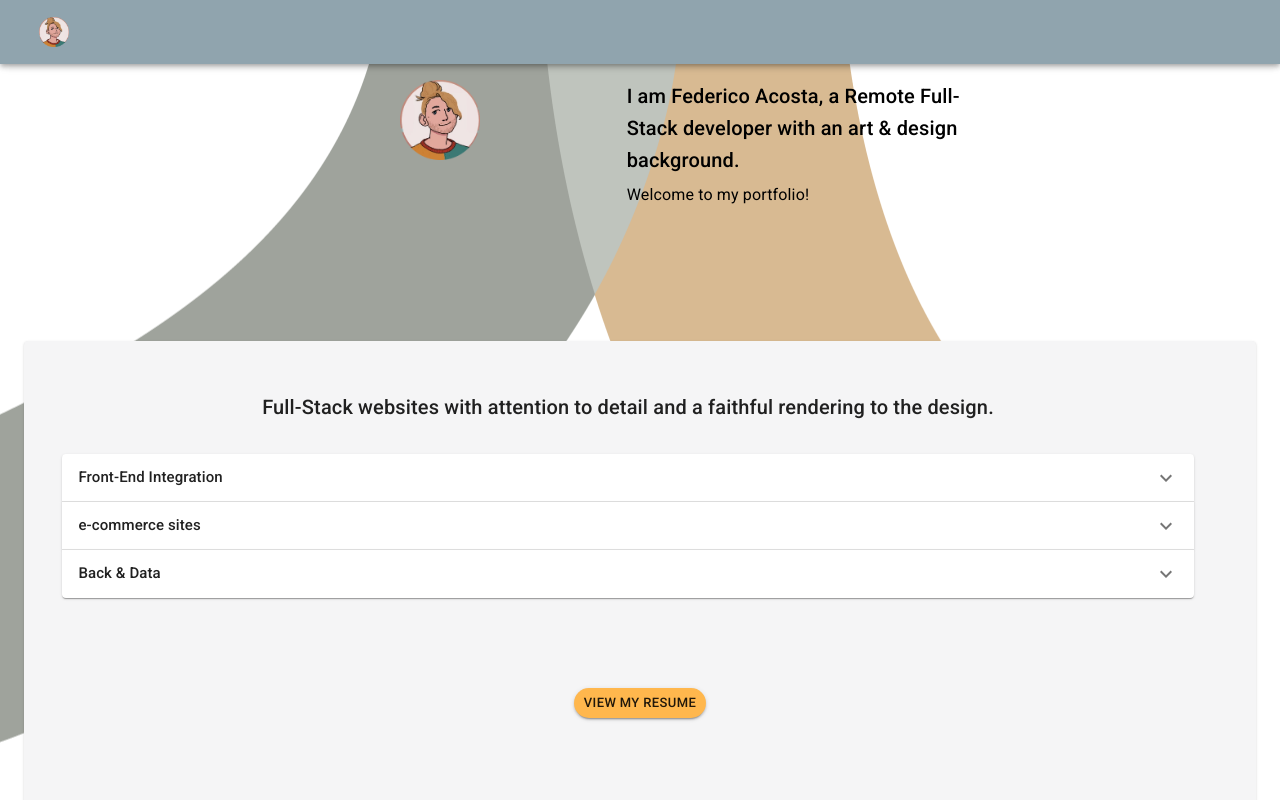
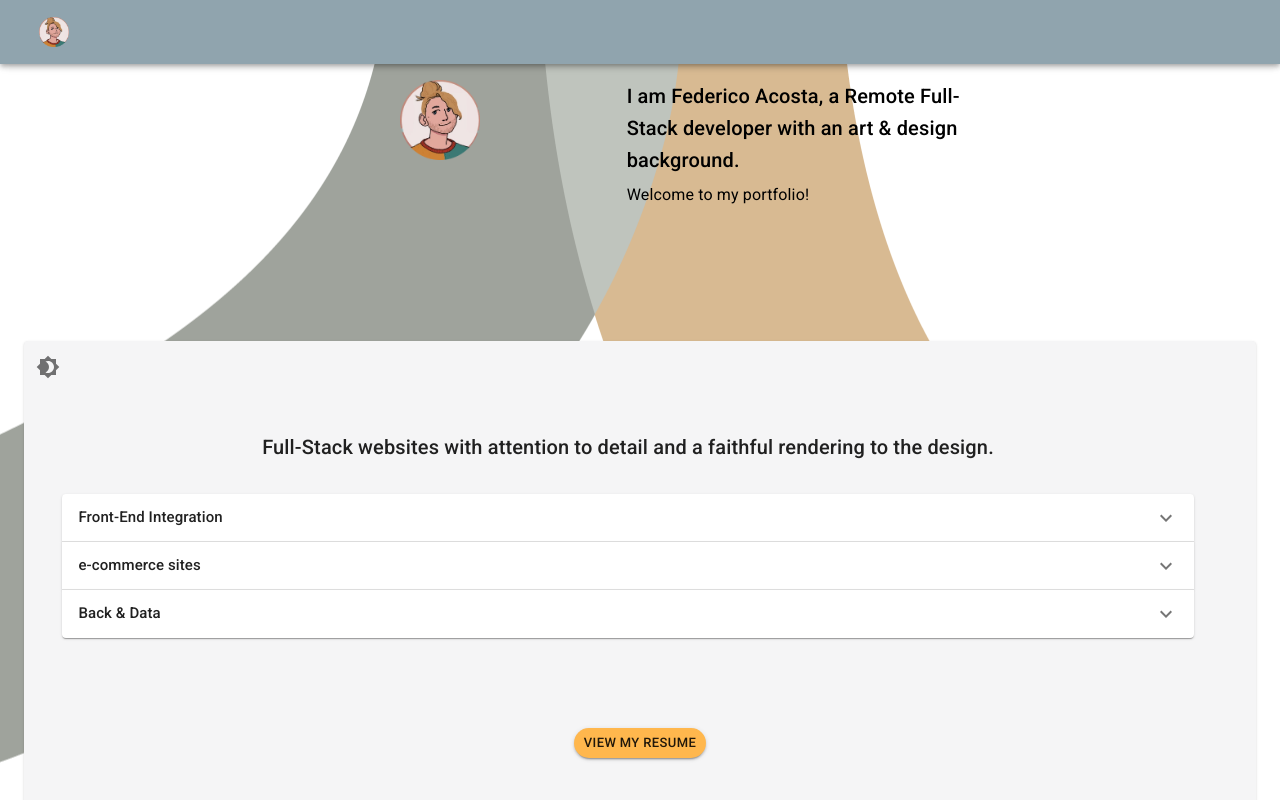
Before and after one commit to FedericoAcostaDev/new-portfolio, a React (Create React App) app: page / in a window 1280 px wide. Shown: the top 800 px of the page. Built offline with nearby package versions, Linux system fonts and the light colour scheme.

Commit message:
testing darkmode

```diff
--- a/src/App.js
+++ b/src/App.js
@@ -1,9 +1,9 @@
 import React from "react";
 
-import {Container, Paper} from '@material-ui/core';
-import {ThemeProvider} from '@material-ui/core/styles'
-import theme from './theme'
-import photo2 from './Assets/header.png';
+import { Container, Paper, IconButton } from "@material-ui/core";
+import { ThemeProvider } from "@material-ui/core/styles";
+import theme from "./theme";
+import photo2 from "./Assets/header.png";
 import NavBar from "./components/NavBar/NavBar";
 import Header from "./components/About/Header";
 import ControlledAccordions from "./components/Acordion/Acordion";
@@ -13,35 +13,46 @@
 import Scroll from "./components/ScrollButton/ScrollButton";
 import { makeStyles } from "@material-ui/core/styles";
 
+import Brightness4Icon from "@mui/icons-material/Brightness4";
+// import Brightness7Icon from '@mui/icons-material/Brightness7';
+
 const useStyles = makeStyles({
   container: {
-    backgroundColor: '#F5F5F6'
+    backgroundColor: "#F5F5F6",
   },
 });
-
 
 export default function App() {
   const classes = useStyles();
   return (
     <ThemeProvider theme={theme}>
-    <NavBar />
-    <Scroll showBelow={250}/>
-    <div style={{
+        <NavBar/>
+
+      <Scroll showBelow={250} />
+      <div
+        style={{
           backgroundImage: `url(${photo2})`, //ES6
-      backgroundPosition: 'center',
-  backgroundSize: 'expand',
-  backgroundRepeat: 'no-repeat'  }}>
+          backgroundPosition: "center",
+          backgroundSize: "expand",
+          backgroundRepeat: "no-repeat",
+        }}
+      >
+        <Header />
 
-      <Header />
-    <Container maxWidth='lg'>
+        <Container maxWidth="lg">
           <Paper className={classes.container}>
+
+          <IconButton>
+            ­<Brightness4Icon />
+          </IconButton>
+
             <ControlledAccordions />
             <ImgMediaCard />
             <DatePicker />
           </Paper>
         </Container>
-    <Footer/>
+        <Footer />
       </div>
     </ThemeProvider>
   );
-};
+}
--- a/src/components/NavBar/NavBar.js
+++ b/src/components/NavBar/NavBar.js
@@ -1,14 +1,10 @@
 import React from 'react';
 
 import {AppBar, Toolbar, IconButton, makeStyles} from '@material-ui/core/';
-// import Brightness4Icon from '@mui/icons-material/Brightness4';
-// import Brightness7Icon from '@mui/icons-material/Brightness7';
 
-import { Box, ThemeProvider, createTheme } from "@material-ui/core";
-import theme from '../../theme';
+import { Box } from "@material-ui/core";
 import BasicMenu from './Menu';
 
-const ColorModeContext = React.createContext({ toggleColorMode: () => {} });
 
 const useStyles = makeStyles((theme) => ({
   menuIcon: {
@@ -20,7 +16,6 @@
 function NavBar() {
   const classes = useStyles();
     return (
-      <ThemeProvider theme={theme}>
       <Box>
       <AppBar position="fixed" color='primary' >
         <Toolbar>
@@ -30,43 +25,10 @@
           >
             <BasicMenu  />
           </IconButton >
-          {/*} <IconButton  onClick={colorMode.toggleColorMode} color="secondary">
-          {theme.palette.mode === 'dark' ? <Brightness7Icon /> : <Brightness4Icon />}
-          </IconButton >
-          */}
         </Toolbar>
       </AppBar>
     </Box>
-    </ThemeProvider>
   );
 }
 
-export default function ToggleColorMode() {
-  const [mode, setMode] = React.useState('light');
-  const colorMode = React.useMemo(
-    () => ({
-      toggleColorMode: () => {
-        setMode((prevMode) => (prevMode === 'light' ? 'dark' : 'light'));
-      },
-    }),
-    [],
-  );
-
-  const theme = React.useMemo(
-    () =>
-      createTheme({
-        palette: {
-          mode,
-        },
-      }),
-    [mode],
-  );
-
-  return (
-    <ColorModeContext.Provider value={colorMode}>
-      <ThemeProvider theme={theme}>
-        <NavBar />
-      </ThemeProvider>
-    </ColorModeContext.Provider>
-  );
-}
+export default NavBar;
```
Lines whose indentation alone changed are shown as unchanged.
